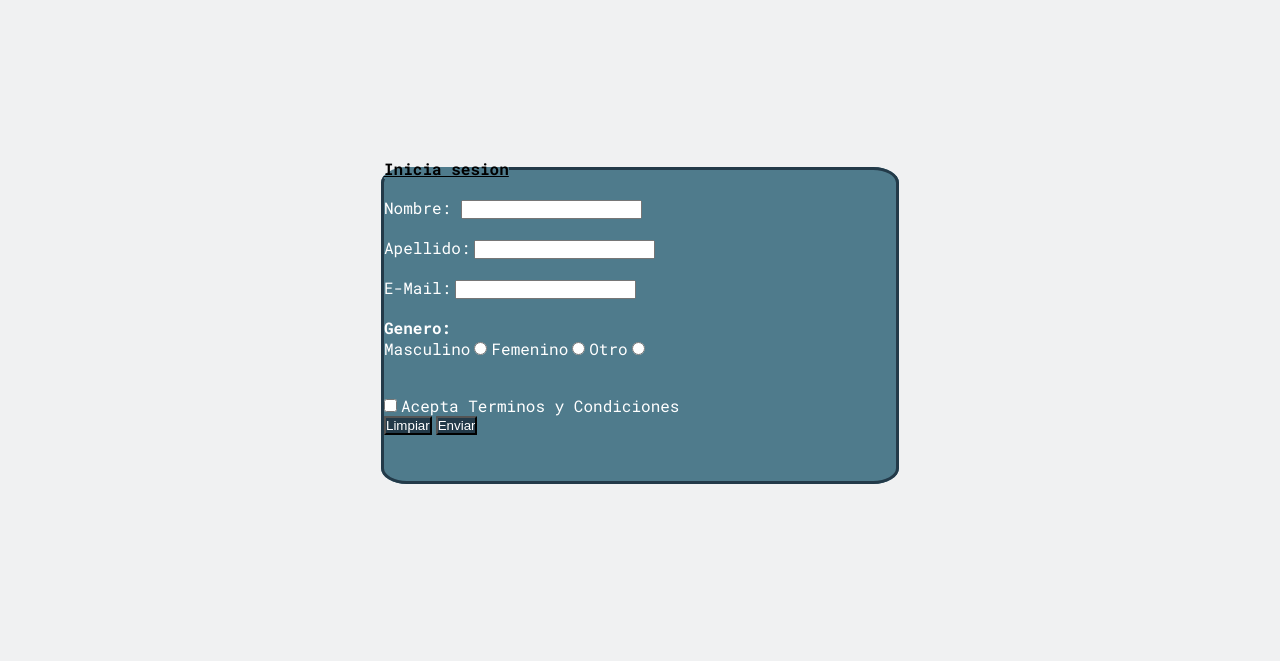
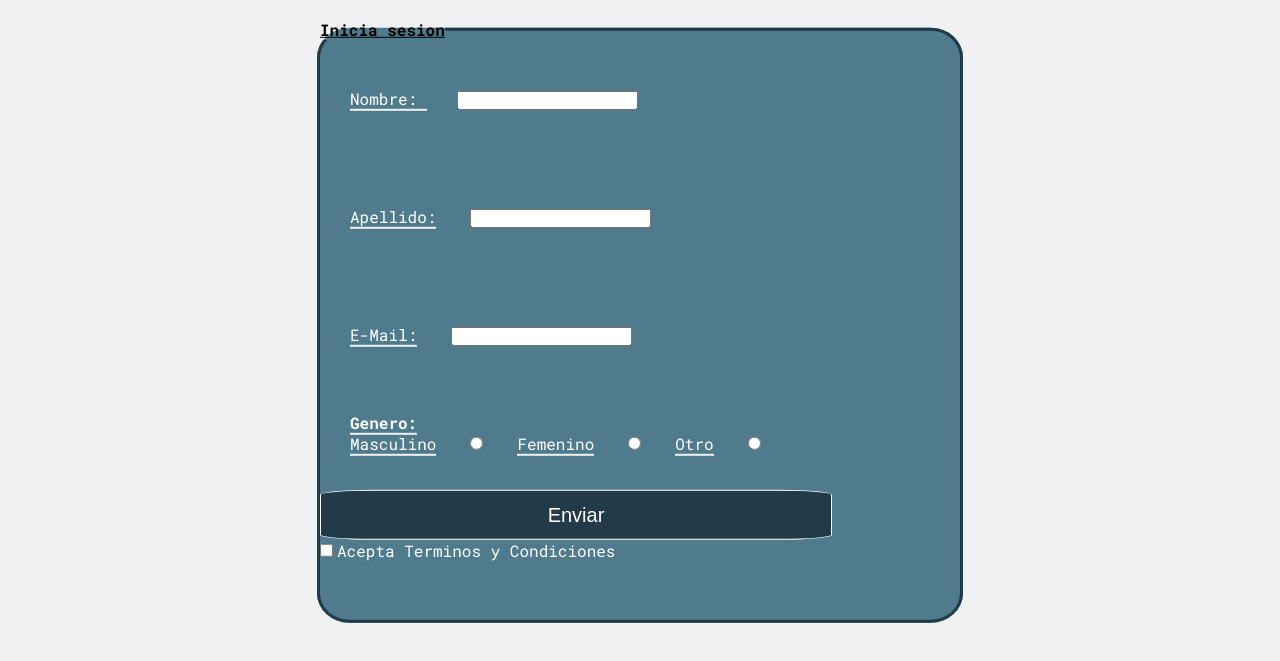
Before and after one commit to jajajajvicentehjajajaja/tp2-adema-chiappa-pizarro, a plain HTML site: page tp2/paginas/contactos.html in a window 1280 px wide. Shown: the part 79-740 px from the top of the page. Drawn offline with Linux system fonts and the light colour scheme.

Commit message:
amplie la parte de contactos

```diff
--- a/tp2/css/contactos.css
+++ b/tp2/css/contactos.css
@@ -20,12 +20,43 @@ body{
 .palabras{
     color: white;
     font-family: "Roboto Mono", monospace;
+    position: relative;
+    border-bottom: 2px solid #f0f1f2;
+    margin: 30px;
 }
+
+form .username{
+    position: relative;
+    margin: 30px 0;
+
+}
+
+
+
 
 .palabras1{
     color: white;
     font-family: "Roboto Mono", monospace;
 }
+
+input[type="submit"]{
+    width: 80%;
+    height: 50px;
+    border: 1px solid;
+    border-radius: 10%;
+    font-size: 20px;
+    color: white;
+    cursor: pointer;
+    outline: none;
+
+}
+
+input[type="submit"]:hover{
+    border-color: #2f4a55;
+    transition: .5s;
+
+}
+
 
 #tituloprincipal{
     background-color: #4f7b8c;
@@ -33,7 +64,8 @@ body{
     font-family: "Roboto Mono", monospace;
     text-align: center;
 
-}ul{
+}
+ul{
     list-style: none;
     font-size: 0;
 }
@@ -88,13 +120,15 @@ header{
     background-color: #4f7b8c;
     border: solid 3px #233a49;
     position: absolute;
-    height: 40%;
-    width: 40%;
+    height: 70%;
+    width: 50%;
     top: 50%;
     left: 50%;
     transform: translate(-50%, -50%);
     border-radius: 5%;
+    padding-bottom: 3%;
 }
+
 
 
 footer{
@@ -123,4 +157,5 @@ footer{
     background-color: #233a49;
     color: white;
     border-radius: 2%;
+
 }
--- a/tp2/css/index.css
+++ b/tp2/css/index.css
@@ -104,7 +104,7 @@ header{
     background-size: cover;
     background-image: url(../cosas/imagenes/Animales-de-las-Cataratas-del-Iguazu-Misiones-Argentina.jpg);
     color: white;
-    width: 30%;
+    width: 40%;
     height: 400px;
 
 }
@@ -119,7 +119,7 @@ header{
     background-image: url(../cosas/imagenes/parque-nacional-iguazu-sendero-verde.jpg);
     color: white;
 
-    width: 30%;
+    width: 40%;
     height: 400px;
 
 }
--- a/tp2/paginas/contactos.html
+++ b/tp2/paginas/contactos.html
@@ -34,17 +34,22 @@
         <fieldset id="cuadrado">
             <legend id="titulo"><strong><u>Inicia sesion</u></strong></legend>
             <br>
-
+            <div class="username">
                 <label class="palabras" for="nombre">Nombre: </label>
                 <input type="text" name="nombre" id="">
+            </div>
             <br>
             <br>
+            <div class="username">
                 <label class="palabras" for="apellido">Apellido:</label>
                 <input type="text" name="apellido" id="">
+            </div>
             <br>
             <br>
+            <div class="username">
                 <label class="palabras" for="mail">E-Mail:</label>
                 <input type="text" name="apellido" id="">
+            </div>
             <br>
             <br>
             <label class="palabras" for="genero"><strong>Genero:</strong></label>
@@ -55,16 +60,16 @@
             <input type="radio" name="genero" id="">
             <label class="palabras" for="">Otro</label>
             <input type="radio" name="genero" id="">
-            <br>
-            <br>
 
-            <br>
+
+
+
+        <br><br><br>
+
+
+        <input class="presionar" type="submit" value="Enviar"> <br>
             <input type="checkbox" name="aceptar" id="" required>
         <label class="palabras1" for="aceptar">Acepta Terminos y Condiciones</label>
-        <br>
-        <input class="presionar" type="reset" value="Limpiar">
-
-        <input class="presionar" type="submit" value="Enviar">
         </fieldset>
 
         <br>
```
Lines whose indentation alone changed are shown as unchanged.
